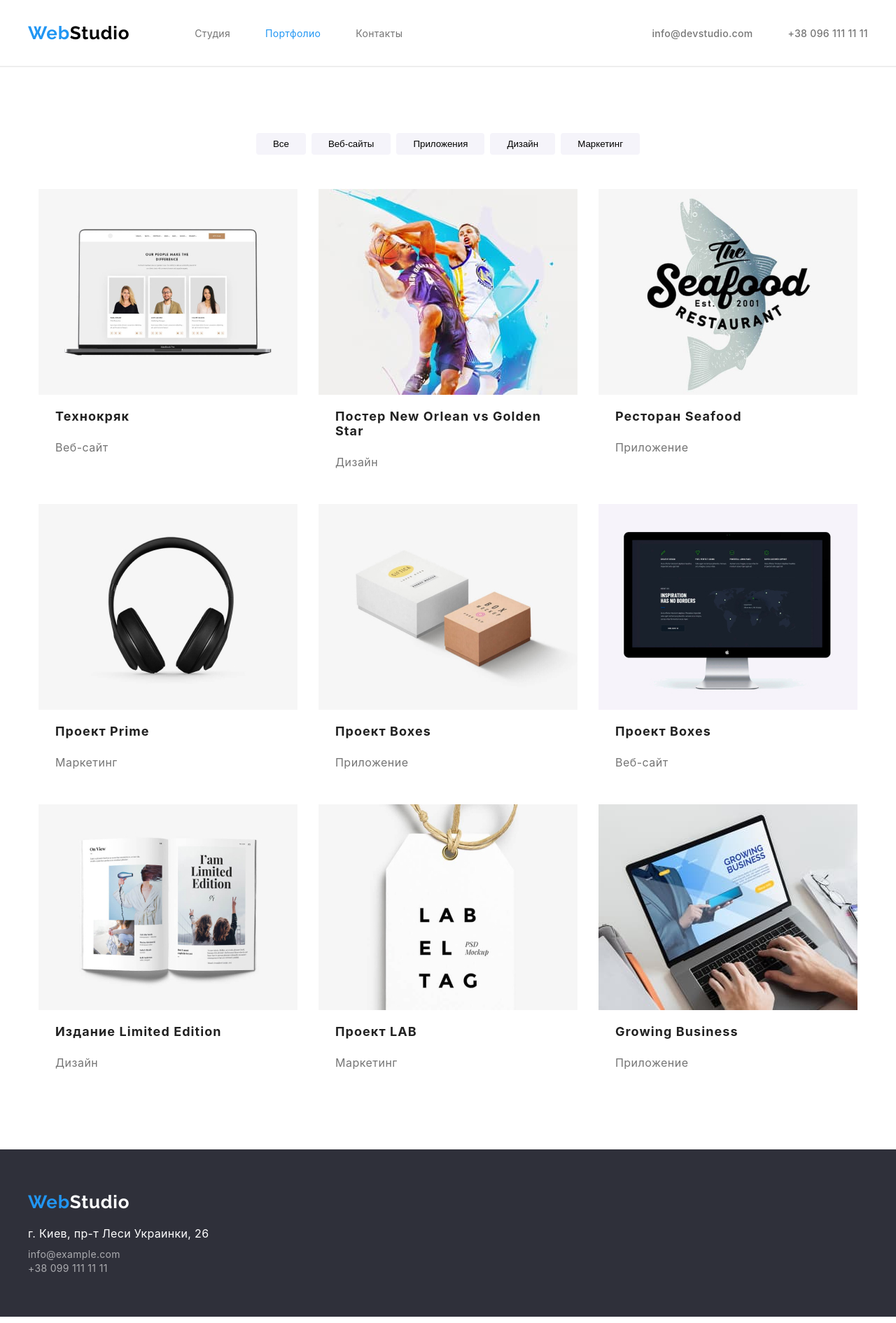
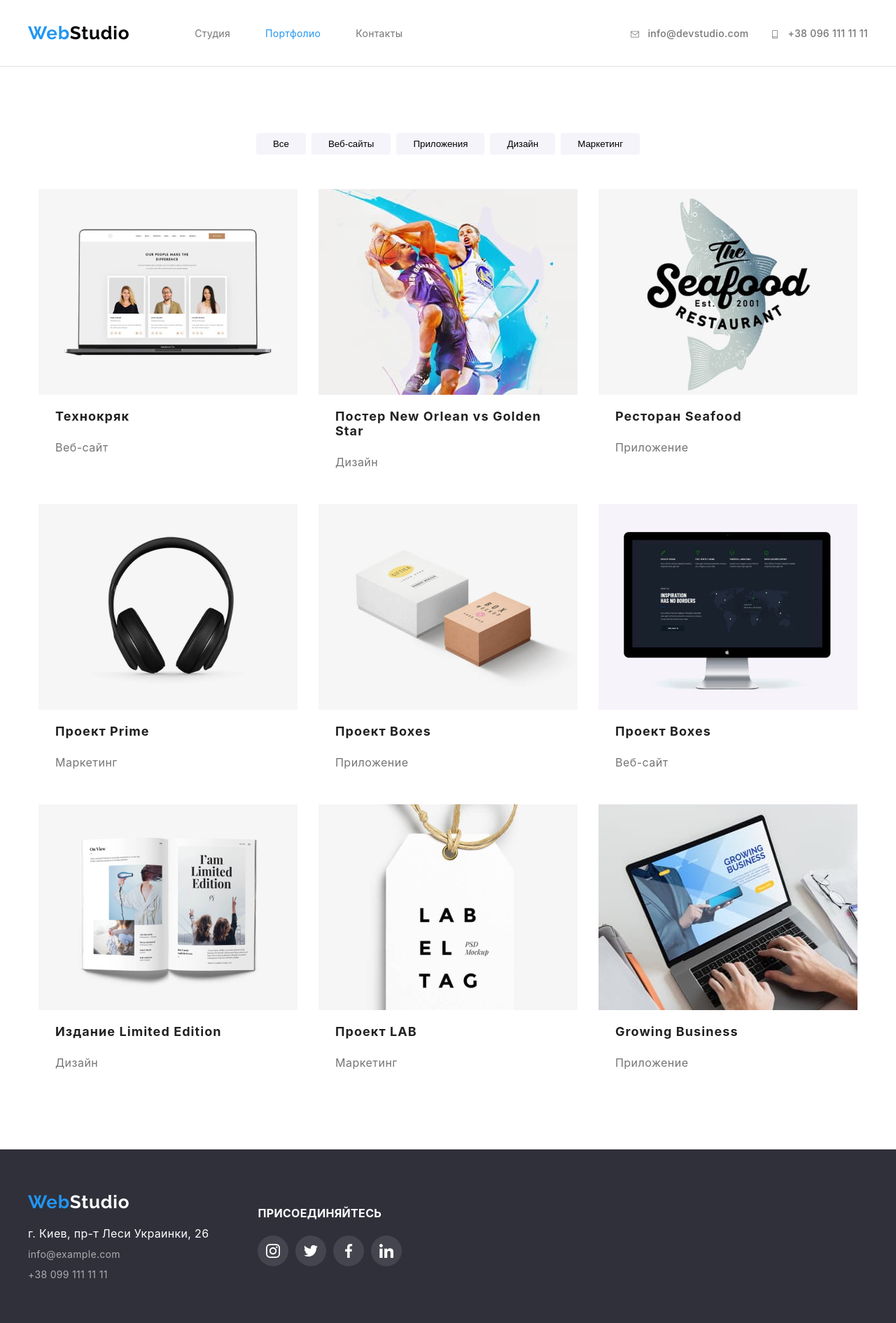
Before and after one commit to leoromanov/goit-markup-hw-04, a plain HTML site: page portfolio.html in a window 1280 px wide. Shown: the whole page at 70% size. Drawn offline with Linux system fonts and the light colour scheme.

```diff
--- a/css/style.css
+++ b/css/style.css
@@ -408,8 +408,13 @@
 }
 
 .clients-icon {
-    width: 45px;
+    /* width: 88px; */
     fill: var(--network-color);
+}
+
+.brand {
+    margin-right: auto;
+    margin-left: auto;
 }
 
 .clients-item:hover,
--- a/portfolio.html
+++ b/portfolio.html
@@ -19,8 +19,30 @@
                 <li class="list"><a href="" class="link">Контакты</a></li>
             </ul>
             <ul class="cont-nav">
-                <li class="list"><a href="mailto:info@devstudio.com" class="header-contacts">info@devstudio.com</a></li>
-                <li class="list"><a href="tel:+380961111111" class="header-contacts">+38 096 111 11 11</a></li>
+                <li class="cont-list">
+                    <div>
+                        <a href="mailto:info@devstudio.com" class="header-contacts">
+                            <div  class="cont-item">
+                                <svg class="cont-icon">
+                                <use href="./images/symbol-defs.svg#icon-envelope"></use>
+                                </svg>
+                            </div>
+                            <div>info@devstudio.com</div>
+                        </a>
+                    </div>
+                </li>
+                <li class="cont-list">
+                    <div>
+                        <a href="tel:+380961111111" class="header-contacts">
+                            <div  class="cont-item">
+                                <svg class="cont-icon">
+                                <use href="./images/symbol-defs.svg#icon-smartphone"></use>
+                                </svg>
+                            </div>
+                            <div>+38 096 111 11 11</div>
+                        </a>
+                    </div>
+                </li>
             </ul>
         </nav>
 
@@ -122,13 +144,51 @@
     </main>
     <!-- Подвал -->
     <footer class="footer">
-        <div class="container">
-            <a href="#head" lang="en" class="footer-logo">Web<span class="studio-wh">Studio</span></a>
-            <address>
-                <p class="footer-address">г. Киев, пр-т Леси Украинки, 26</p>
-                <a href="mailto:info@example.com" class="footer-contacts">info@example.com</a><br />
-                <a href="tel:+380991111111" class="footer-contacts">+38 099 111 11 11</a>
-            </address>
+        <div class="footer-container">
+            <div class="footer-item">
+                <a href="#head" lang="en" class="footer-logo">Web<span class="studio-wh">Studio</span></a>
+                <address>
+                    <p class="footer-address">г. Киев, пр-т Леси Украинки, 26</p>
+                    <p class="par">
+                        <a href="mailto:info@example.com" class="footer-contacts">info@example.com</a>
+                    </p>
+                        <a href="tel:+380991111111" class="footer-contacts">+38 099 111 11 11</a>
+
+                </address>
+            </div>
+            <div class="footer-join">
+               <h4>ПРИСОЕДИНЯЙТЕСЬ</h4>
+               <ul class="footer-list">
+                   <li>
+                       <a href="" class="footer-link">
+                        <svg class="icon-footer">
+                            <use href="./images/symbol-defs.svg#icon-instagram"></use>
+                        </svg>
+                       </a>
+                   </li>
+                   <li>
+                    <a href="" class="footer-link">
+                        <svg class="icon-footer">
+                            <use href="./images/symbol-defs.svg#icon-twitter"></use>
+                        </svg>
+                       </a>
+                   </li>
+                   <li>
+                    <a href="" class="footer-link">
+                        <svg class="icon-footer">
+                            <use href="./images/symbol-defs.svg#icon-facebook"></use>
+                        </svg>
+                    </a>
+                   </li>
+                   <li>
+                    <a href="" class="footer-link">
+                        <svg class="icon-footer">
+                            <use href="./images/symbol-defs.svg#icon-linkedin"></use>
+                        </svg>
+                    </a>
+                   </li>
+               </ul>
+            </div>
         </div>
     </footer>
 </body>
```
Also changed, not shown: index.html (+11 -11 lines).
